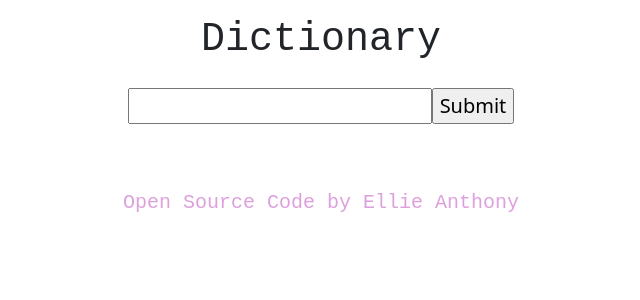
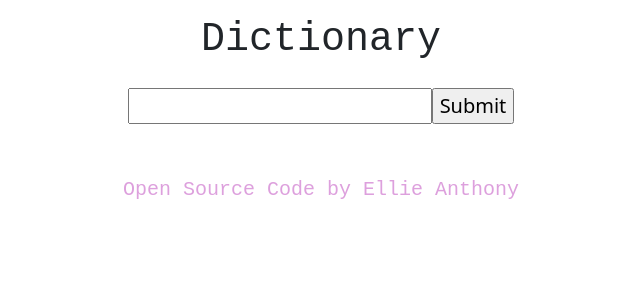
Before and after one commit to elliebanthony/dictionary-project, a React (Create React App) app: page / in a window 1280 px wide. Shown: the top 300 px of the page, without its empty margins (319-959 px from the left). Built offline with nearby package versions, Linux system fonts and the light colour scheme.

Commit message:
mg in dict

```diff
--- a/src/App.css
+++ b/src/App.css
@@ -9,5 +9,5 @@ footer {
   color: plum;
   font-family: "Courier New", Courier, monospace;
   text-align: center;
-  margin: 10px;
+  margin: 5px;
 }
--- a/src/Dictionary.js
+++ b/src/Dictionary.js
@@ -22,7 +22,7 @@ export default function Dictionary() {
   }
   return (
     <div className="Dict">
-      <form className="m-3 p-2" onSubmit={search}>
+      <form className="m-2 p-2" onSubmit={search}>
         <input type="search" onChange={handleKeyword} />
         <input type="submit" />
       </form>
```
